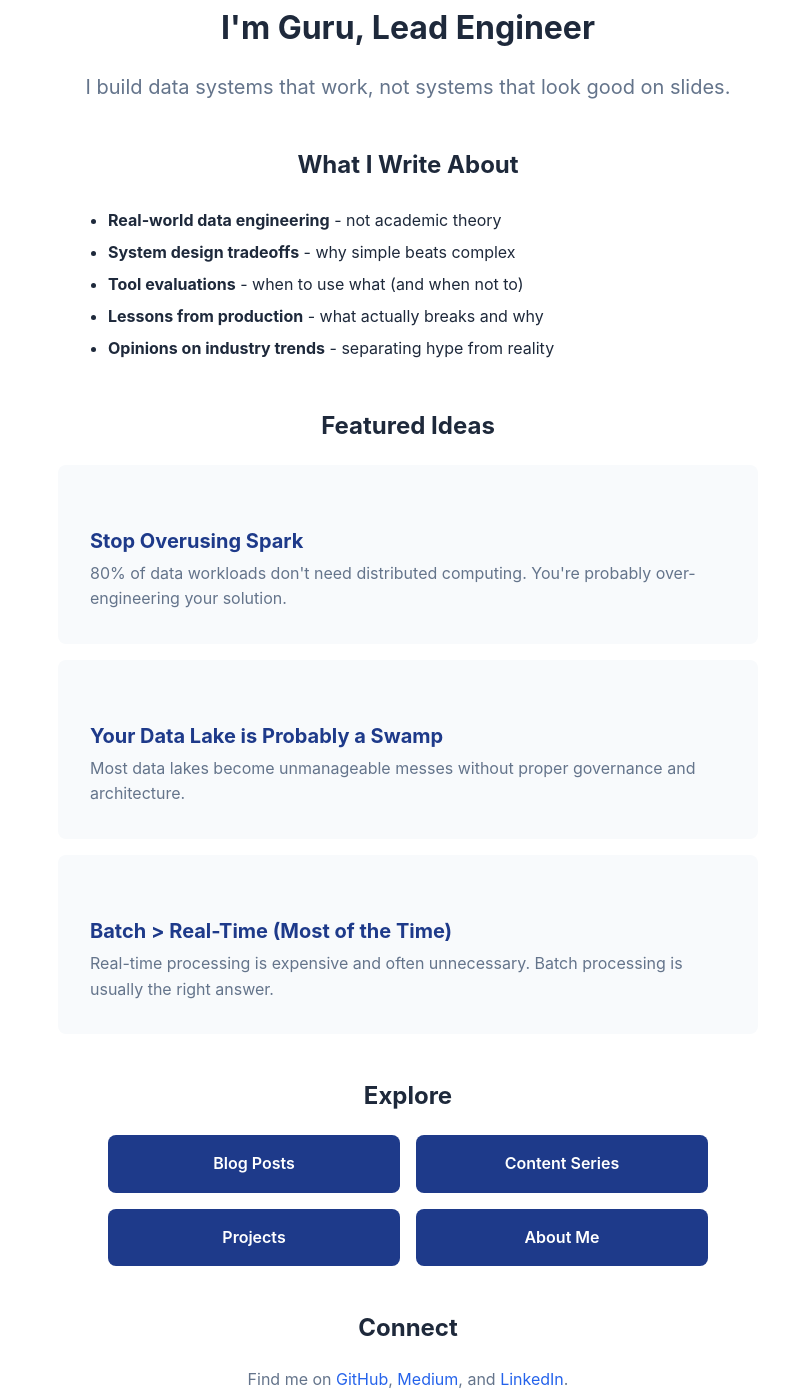
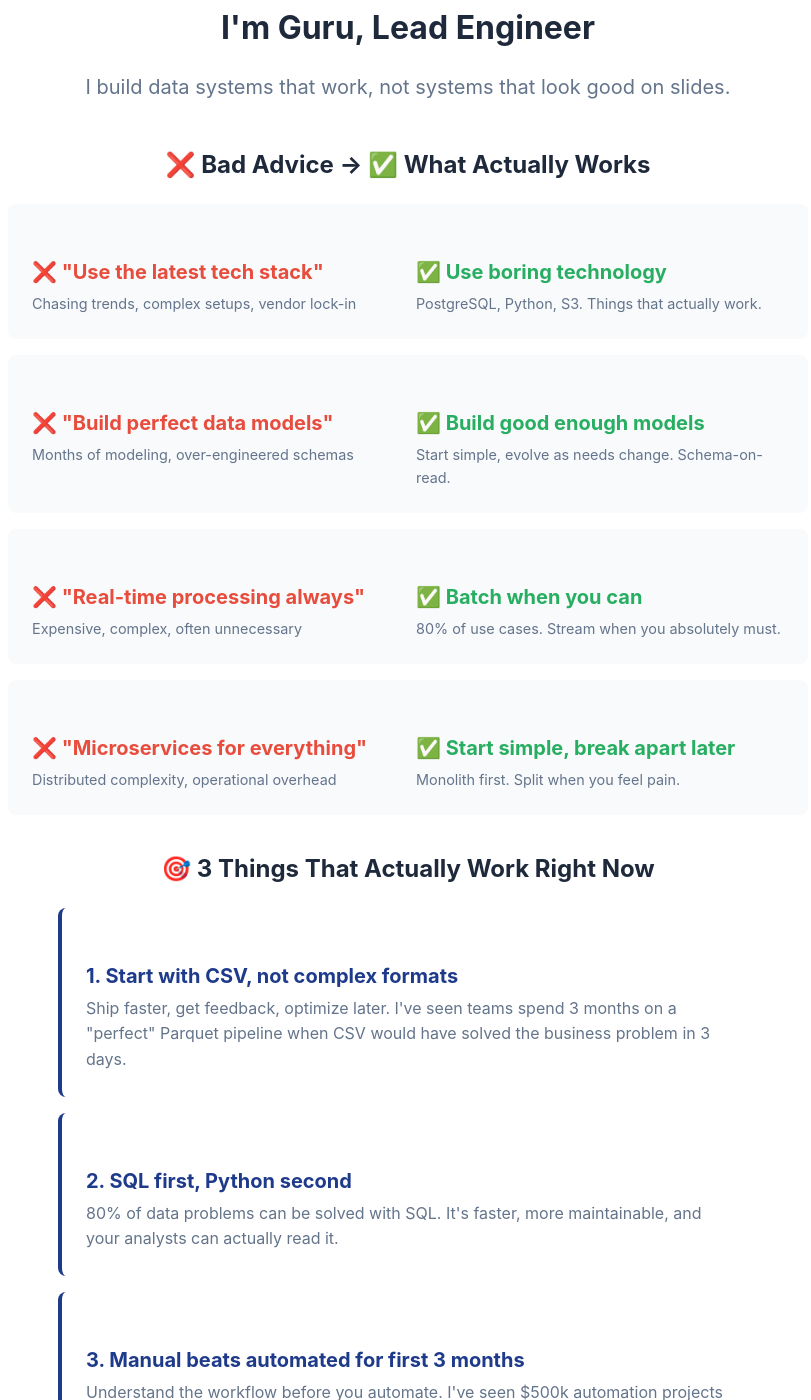
Before and after one commit to eerla/data-engineering-blog, a Jekyll site: the page built from index.md, in a window 1280 px wide and 1400 px high, scrolled down 338 px. Shown: the whole window, without its empty margins (232-1043 px from the left). Built offline with Jekyll 4.4.1, drawn with Linux system fonts in a browser that asks for light colours; some of the changed text lies outside the part shown.

Commit message:
fix homepage

```diff
--- a/index.md
+++ b/index.md
@@ -14,6 +14,83 @@ title: "Home"
     <p class="page-subtitle">I build data systems that work, not systems that look good on slides.</p>
   </div>
 
+  <div class="text-center mb-4">
+    <h3>❌ Bad Advice → ✅ What Actually Works</h3>
+    <div style="max-width: 800px; margin: 0 auto;">
+      <div style="background: var(--background-light); padding: 1.5rem; border-radius: 8px; margin-bottom: 1rem; text-align: left;">
+        <div style="display: grid; grid-template-columns: 1fr 1fr; gap: 1rem;">
+          <div>
+            <h4 style="color: #e74c3c; margin-bottom: 0.5rem;">❌ "Use the latest tech stack"</h4>
+            <p style="margin-bottom: 0; font-size: 0.9rem;">Chasing trends, complex setups, vendor lock-in</p>
+          </div>
+          <div>
+            <h4 style="color: #27ae60; margin-bottom: 0.5rem;">✅ Use boring technology</h4>
+            <p style="margin-bottom: 0; font-size: 0.9rem;">PostgreSQL, Python, S3. Things that actually work.</p>
+          </div>
+        </div>
+      </div>
+
+      <div style="background: var(--background-light); padding: 1.5rem; border-radius: 8px; margin-bottom: 1rem; text-align: left;">
+        <div style="display: grid; grid-template-columns: 1fr 1fr; gap: 1rem;">
+          <div>
+            <h4 style="color: #e74c3c; margin-bottom: 0.5rem;">❌ "Build perfect data models"</h4>
+            <p style="margin-bottom: 0; font-size: 0.9rem;">Months of modeling, over-engineered schemas</p>
+          </div>
+          <div>
+            <h4 style="color: #27ae60; margin-bottom: 0.5rem;">✅ Build good enough models</h4>
+            <p style="margin-bottom: 0; font-size: 0.9rem;">Start simple, evolve as needs change. Schema-on-read.</p>
+          </div>
+        </div>
+      </div>
+
+      <div style="background: var(--background-light); padding: 1.5rem; border-radius: 8px; margin-bottom: 1rem; text-align: left;">
+        <div style="display: grid; grid-template-columns: 1fr 1fr; gap: 1rem;">
+          <div>
+            <h4 style="color: #e74c3c; margin-bottom: 0.5rem;">❌ "Real-time processing always"</h4>
+            <p style="margin-bottom: 0; font-size: 0.9rem;">Expensive, complex, often unnecessary</p>
+          </div>
+          <div>
+            <h4 style="color: #27ae60; margin-bottom: 0.5rem;">✅ Batch when you can</h4>
+            <p style="margin-bottom: 0; font-size: 0.9rem;">80% of use cases. Stream when you absolutely must.</p>
+          </div>
+        </div>
+      </div>
+
+      <div style="background: var(--background-light); padding: 1.5rem; border-radius: 8px; margin-bottom: 1rem; text-align: left;">
+        <div style="display: grid; grid-template-columns: 1fr 1fr; gap: 1rem;">
+          <div>
+            <h4 style="color: #e74c3c; margin-bottom: 0.5rem;">❌ "Microservices for everything"</h4>
+            <p style="margin-bottom: 0; font-size: 0.9rem;">Distributed complexity, operational overhead</p>
+          </div>
+          <div>
+            <h4 style="color: #27ae60; margin-bottom: 0.5rem;">✅ Start simple, break apart later</h4>
+            <p style="margin-bottom: 0; font-size: 0.9rem;">Monolith first. Split when you feel pain.</p>
+          </div>
+        </div>
+      </div>
+    </div>
+  </div>
+
+  <div class="text-center mb-4">
+    <h3>🎯 3 Things That Actually Work Right Now</h3>
+    <div style="max-width: 700px; margin: 0 auto;">
+      <div style="background: var(--background-secondary); padding: 1.5rem; border-radius: 8px; margin-bottom: 1rem; text-align: left; border-left: 4px solid var(--primary-color);">
+        <h4 style="color: var(--primary-color); margin-bottom: 0.5rem;">1. Start with CSV, not complex formats</h4>
+        <p style="margin-bottom: 0;">Ship faster, get feedback, optimize later. I've seen teams spend 3 months on a "perfect" Parquet pipeline when CSV would have solved the business problem in 3 days.</p>
+      </div>
+
+      <div style="background: var(--background-secondary); padding: 1.5rem; border-radius: 8px; margin-bottom: 1rem; text-align: left; border-left: 4px solid var(--primary-color);">
+        <h4 style="color: var(--primary-color); margin-bottom: 0.5rem;">2. SQL first, Python second</h4>
+        <p style="margin-bottom: 0;">80% of data problems can be solved with SQL. It's faster, more maintainable, and your analysts can actually read it.</p>
+      </div>
+
+      <div style="background: var(--background-secondary); padding: 1.5rem; border-radius: 8px; margin-bottom: 1rem; text-align: left; border-left: 4px solid var(--primary-color);">
+        <h4 style="color: var(--primary-color); margin-bottom: 0.5rem;">3. Manual beats automated for first 3 months</h4>
+        <p style="margin-bottom: 0;">Understand the workflow before you automate. I've seen $500k automation projects for processes that took 2 hours per week.</p>
+      </div>
+    </div>
+  </div>
+
   <div class="text-center mb-3">
     <h3>What I Write About</h3>
     <div style="max-width: 600px; margin: 0 auto;">
@@ -28,37 +105,19 @@ title: "Home"
   </div>
 
   <div class="text-center mb-3">
-    <h3>Featured Ideas</h3>
-    <div style="max-width: 700px; margin: 0 auto;">
-      <div style="background: var(--background-light); padding: 2rem; border-radius: 8px; margin-bottom: 1rem; text-align: left;">
-        <h4 style="color: var(--primary-color); margin-bottom: 0.5rem;">Stop Overusing Spark</h4>
-        <p style="margin-bottom: 0;">80% of data workloads don't need distributed computing. You're probably over-engineering your solution.</p>
-      </div>
-      <div style="background: var(--background-light); padding: 2rem; border-radius: 8px; margin-bottom: 1rem; text-align: left;">
-        <h4 style="color: var(--primary-color); margin-bottom: 0.5rem;">Your Data Lake is Probably a Swamp</h4>
-        <p style="margin-bottom: 0;">Most data lakes become unmanageable messes without proper governance and architecture.</p>
-      </div>
-      <div style="background: var(--background-light); padding: 2rem; border-radius: 8px; text-align: left;">
-        <h4 style="color: var(--primary-color); margin-bottom: 0.5rem;">Batch > Real-Time (Most of the Time)</h4>
-        <p style="margin-bottom: 0;">Real-time processing is expensive and often unnecessary. Batch processing is usually the right answer.</p>
-      </div>
-    </div>
-  </div>
-
-  <div class="text-center mb-3">
     <h3>Explore</h3>
     <div style="display: grid; grid-template-columns: repeat(auto-fit, minmax(200px, 1fr)); gap: 1rem; max-width: 600px; margin: 0 auto;">
-      <a href="/blog/" style="background: var(--primary-color); color: white; padding: 1rem; border-radius: 8px; text-decoration: none; font-weight: 600;">
-        Blog Posts
+      <a href="{{ site.baseurl }}/tools/" style="background: var(--primary-color); color: white; padding: 1rem; border-radius: 8px; text-decoration: none; font-weight: 600;">
+        Tools Catalog
       </a>
-      <a href="/series/" style="background: var(--primary-color); color: white; padding: 1rem; border-radius: 8px; text-decoration: none; font-weight: 600;">
-        Content Series
+      <a href="{{ site.baseurl }}/roadmap/" style="background: var(--primary-color); color: white; padding: 1rem; border-radius: 8px; text-decoration: none; font-weight: 600;">
+        Learning Roadmap
       </a>
-      <a href="/projects/" style="background: var(--primary-color); color: white; padding: 1rem; border-radius: 8px; text-decoration: none; font-weight: 600;">
-        Projects
+      <a href="{{ site.baseurl }}/layers/" style="background: var(--primary-color); color: white; padding: 1rem; border-radius: 8px; text-decoration: none; font-weight: 600;">
+        Data Layers
       </a>
-      <a href="/about/" style="background: var(--primary-color); color: white; padding: 1rem; border-radius: 8px; text-decoration: none; font-weight: 600;">
-        About Me
+      <a href="{{ site.baseurl }}/cloud-tools/" style="background: var(--secondary-color); color: white; padding: 1rem; border-radius: 8px; text-decoration: none; font-weight: 600;">
+        Cloud Tools
       </a>
     </div>
   </div>
```
Also changed, not shown: roadmap.md (+9 -3 lines).
